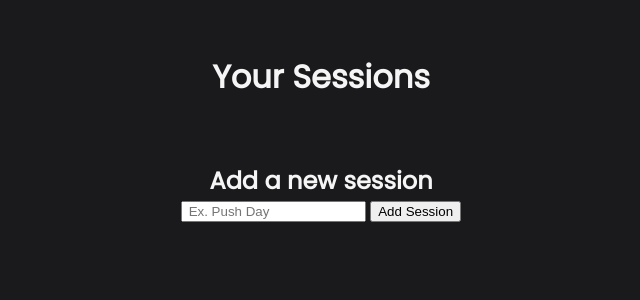
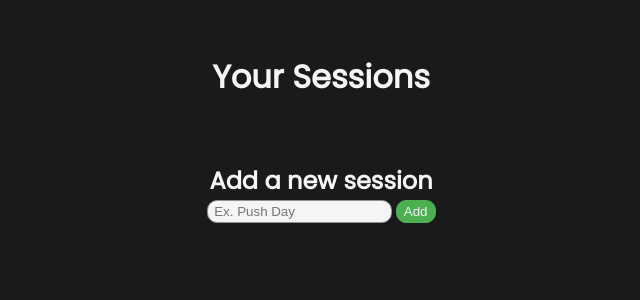
Before and after one commit to JoshuaDelosSantos/replus-workout-reps-logger, a Django app: page /sessions/ in a window 1280 px wide. Shown: the part 133-433 px from the top of the page, without its empty margins (319-959 px from the left). Run offline with Django 5.2, Linux system fonts and the light colour scheme; the visitor is signed in with stand-in values (Sample User, id 1); data that the repository does not hold is empty.

Commit message:
Add styling code for sessions.html

```diff
--- a/base/templates/base/sessions.html
+++ b/base/templates/base/sessions.html
@@ -21,7 +21,7 @@
         <form class="sessions-form" method="post">
             {% csrf_token %}
             {{ form.name }}
-            <button class="sessions-form-button" type="submit">Add Session</button>
+            <button class="sessions-form-button" type="submit">Add</button>
         </form>
     {% else %}
         <p>You need to be logged in to view your sessions.</p>
--- a/static/css/style.css
+++ b/static/css/style.css
@@ -41,20 +41,25 @@ body {
     margin-top: 50px;
 }
 
-.sessions-container a {
-    text-decoration: none;
+.sessions-container {
     display: -webkit-box;      /* OLD - iOS 6-, Safari 3.1-6 */
     display: -ms-flexbox;      /* TWEENER - IE 10 */
     display: -webkit-flex;     /* NEW - Chrome */
     display: flex;             /* Standard */
     flex-direction: column;
     justify-content: center;
-    align-items: center;
 }
 
 .sessions-link {
-    padding: 10px;
+    padding: 20px;
     color: white;
+    text-decoration: none;
+    text-align: center;
+    width: 300px;
+    background-color: #2f2f32;
+    margin: 1px auto;
+    box-shadow: 3px 15px 8px rgba(0, 0, 0, 0.1);
+    border-radius: 10px;
 }
 
 .sessions-link:hover {
@@ -67,8 +72,19 @@ body {
     padding-top: 20px;
 }
 
-.session-form-control {
+.sessions-form-control {
     background-color: whitesmoke;
     border: 1px solid #909091;
     border-radius: 10px;
+    padding: 3px;
 }
+
+.sessions-form-button {
+    background-color: #4caf50;
+    color: whitesmoke;
+    border-radius: 10px;
+    border: 1px solid #4caf50;
+    padding: 3px;
+    padding-left: 7px;
+    padding-right: 7px;
+}
```
